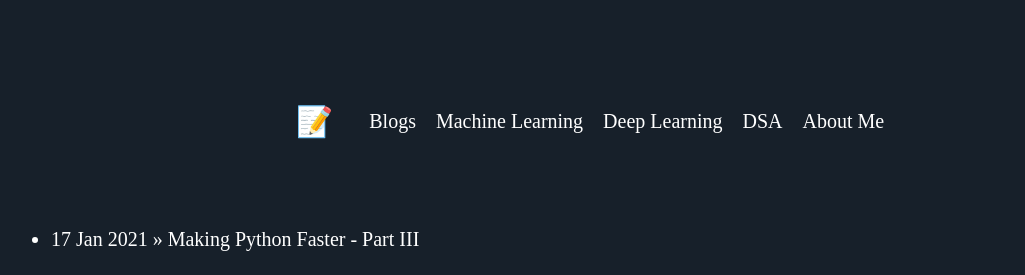
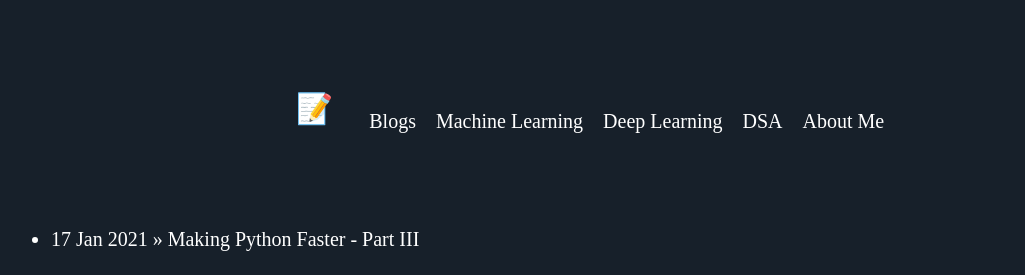
Before and after one commit to Mayurji/mayurji.github.io, a Jekyll site: the page built from index.html, in a window 1280 px wide. Shown: the top 275 px of the page, without its empty margins (38-1063 px from the left). Built offline with Jekyll 4.4.1, drawn with Linux system fonts in a browser that asks for light colours; nearby versions of some CDN libraries.

Commit message:
Update main.css

```diff
--- a/css/main.css
+++ b/css/main.css
@@ -39,7 +39,8 @@
 nav .logo {
     margin: 6px;
     cursor: pointer;
-    align-self: center;
+    /*align-self: center;*/
+    justify-content: left;
 }
 @media(max-width: 800px){
     nav .mainMenu {
```
